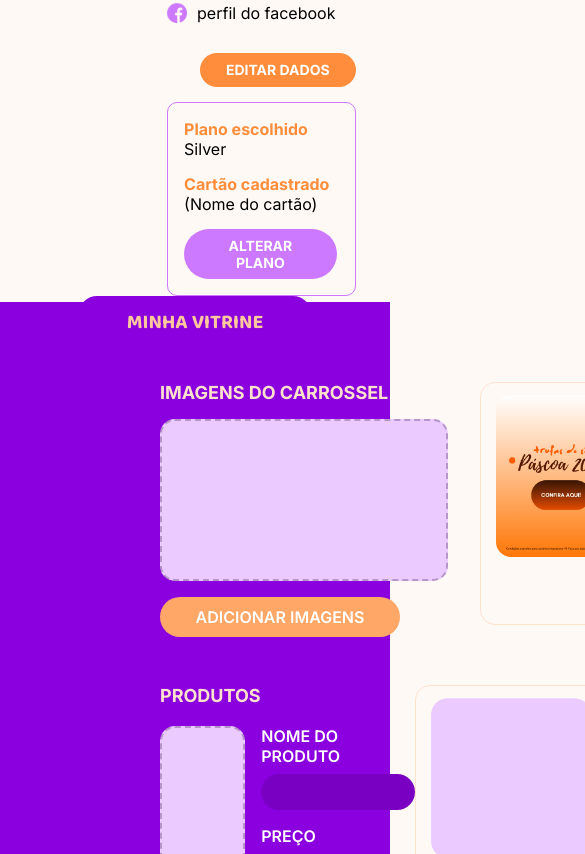
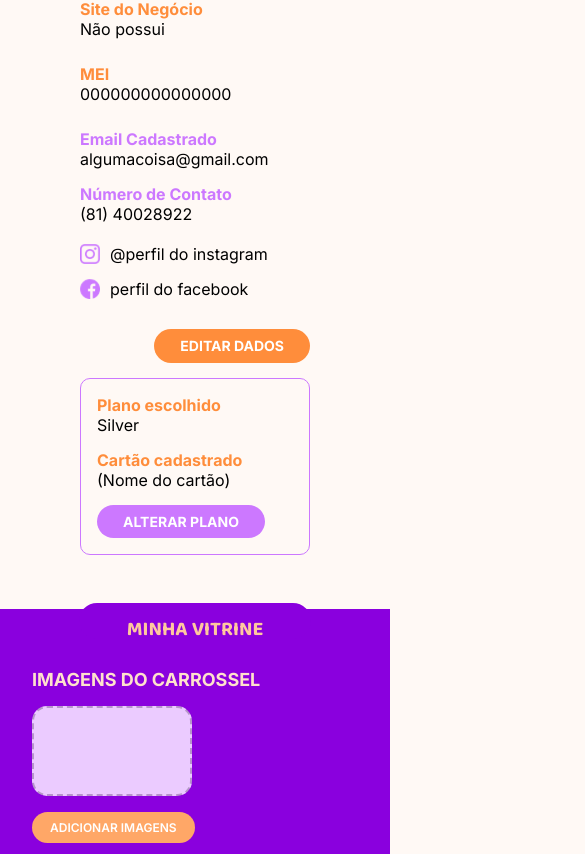
Before and after one commit to Rarissak/impulsione-ai, a React (Vite) app: page /perfilParceiro in a window 390 px wide. Shown: the part 1146-2000 px from the top of the page, 585 px wide, since content can reach past the window. Built offline with nearby package versions, Linux system fonts and the light colour scheme.

Commit message:
edit feat: responsivo do perfil parceiro

```diff
--- a/src/pages/Parceiro/perfilParceiro/index.jsx
+++ b/src/pages/Parceiro/perfilParceiro/index.jsx
@@ -81,7 +81,9 @@ function PerfilParceiro(){
                         <p>Clique aqui para ver algumas dicas do SEBRAE de como impulsionar seu negócio.</p>
                     </a>
                 </div>
-                <MeusDados></MeusDados>
+                <div id='dimensaoMeusDados'>
+                    <MeusDados></MeusDados>
+                </div>
             </section>
             <section id='minhaVitrine'>
                 <BoxInfo title={'MINHA VITRINE'} idBox={'titleBoxRoxo'} idDivisor={'divisorRoxo'}></BoxInfo>
@@ -246,7 +248,7 @@ function ProdutoCadastrado({img, nomeProduto, preco}){
                     <img src={IconExcluir} alt='botão para excluir'/>
                 </button>
                 <button>
-                    <img src={IconEditar} alt='botão para editar'/>
+                    <img id="iconEditar" src={IconEditar} alt='botão para editar'/>
                 </button>
             </div>
         </section>
@@ -256,7 +258,7 @@ function ProdutoCadastrado({img, nomeProduto, preco}){
 function ImgCarrosselCadastrada({img}){
     return (
         <section id='imgCadastrada'>
-            <img src={img} alt="imagem do carrossel"/>
+            <img id='imgCadCarrossel' src={img} alt="imagem do carrossel"/>
             <button className='botaoExcluir'>
                 <img src={IconExcluir} alt='botão para excluir'/>
             </button>
--- a/src/pages/Parceiro/perfilParceiro/perfilParceiro.css
+++ b/src/pages/Parceiro/perfilParceiro/perfilParceiro.css
@@ -10,6 +10,7 @@ fieldset {
     display: flex;
     flex-direction: row;
     align-items: baseline;
+    gap: 5rem;
     padding: 0 10rem 0 10rem;
 
     #informacoesSessao{
@@ -69,7 +70,7 @@ fieldset {
 
     #boxEditVitrine{
         flex-direction: column !important;
-        padding: 2rem 10rem !important;
+        padding: 2rem 10rem;
         justify-content: space-between;
         width: 100%;
         gap: 3rem;
@@ -406,7 +407,7 @@ fieldset {
 
         #blocoAvaliacao{
             display: flex;
-            flex-direction: row !important;
+            flex-direction: row;
             width: 100%;
             align-items: center;
             gap: 1.5rem;
@@ -583,27 +584,501 @@ fieldset {
 
 
 
-/* --------------------------- */
+/* ---RESPONSIVO--- */
+@media screen and (max-width: 1200px){
+    /*CSS com os novos tamanhos/proporções*/
 
-/* .avaliacaoPlataforma{
+    /* Margin para manter a estrutura centralizada
+    - Colocar nas divs ou sections que possuem uma sessão
+    - Não sabe oque seria uma sessão? Falar com Keylane
+    - Caso o margin não tenha efeito ou não centralize como
+    esperado usar o padding com  as mesmas medidas. */
+    #sessaoMeusDados{
+        padding: 0 10rem;
+        margin-bottom: 3rem;
+    }
+
+    #boxEditVitrine{
+        flex-direction: column !important;
+        padding: 2rem 10rem !important;
+        justify-content: space-between;
+        width: 100%;
+        gap: 3rem;
+
+        .imagem{
+            width: 14rem !important;
+        }
+    }
+
+    #imgCadastrada {
+
+        width: 16rem;
+
+        #imgCadCarrossel{
+            width: 14rem !important;
+        }
+    }
+
+    .botaoExcluir {
+        background-color: #FF7D1E !important;
+        padding: 0.25rem !important;
+
+        img {
+            width: 1rem !important;
+        }
+    }
+
+    #addProdutos {
+        width: 50%;
+
+        .imagemProduto{
+            width: 8rem !important;
+            height: 8rem !important;
+            aspect-ratio: cover;
+        }
+
+        #campos{
+            input{
+                /* width: 12rem !important; */
+            }
+            legend{
+                font-size: 14px;
+            }
+        }
+    }
+
+    #produtoCadastrado{
+        border: 1px solid #FFE1CC;
+        padding: 0.75rem;
+        border-radius: 15px;
+        width: 10rem;
+        gap: 1rem;
+
+        #iconEditar{
+            width: 1.5rem !important;
+        }
+
+    }
+
+    #infosProduto{
+
+        img {
+            width: 8rem !important;
+            height: 8rem !important;
+            border-radius: 15px;
+        }
+
+        h4 {
+            font-weight: 500;
+            color: #ffffff;
+        }
+
+        #precoProduto {
             display: flex;
+            flex-direction: row;
+            gap: 0.25rem;
+            font-weight: 700;
         }
-  .star-icon{
-    list-style-type: none;
-    border: 1px solid #fff;
-    cursor: pointer;
-    color: #ffe500;
-    font-size: 40px;
     }
-  .star-icon::before{
-    content: "\2605";
+
+    #formDepoimento{
+        padding: 0 10rem;
     }
-  .star-icon.ativo ~ .star-icon::before{
-    content: "\2606";
+
 }
-  .avaliacao:hover .star-icon::before{
-    content: "\2605";
+
+@media screen and (max-width: 1024px){
+    /*CSS com os novos tamanhos/proporções*/
+
+    /* Margin ou padding para manter a estrutura padrão */
+    #sessaoMeusDados{
+        padding: 0rem 8rem;
     }
-  .star-icon:hover ~ .star-icon::before{
-    content: "\2606";
-  } */
+
+    #boxEditVitrine{
+        flex-direction: column !important;
+        padding: 2rem 8rem !important;
+
+        justify-content: space-between;
+        width: 100%;
+        gap: 3rem;
+    }
+
+    #formDepoimento{
+        padding: 0 8rem !important;
+    }
+
+    #tituloAreaDepoimentos {
+
+        h2 {
+            color: #FFFFFF;
+            font-size: 28px !important;
+            text-align: start;
+            padding-left: 8rem !important;
+            padding-right: 2rem;
+        }
+    }
+
+}
+
+/* Media Querie especifica para manter a estrutura */
+@media screen and (max-width: 920px){
+    /* Margin ou padding para manter a estrutura padrão */
+    #sessaoMeusDados{
+        padding: 0rem 5rem !important;
+    }
+    #boxEditVitrine{
+        flex-direction: column !important;
+        padding: 1rem 5rem !important;
+        justify-content: space-between;
+        width: 100%;
+        gap: 3rem;
+    }
+
+    #formDepoimento{
+        padding: 0 5rem !important;
+
+    }
+
+    #tituloAreaDepoimentos {
+
+        h2 {
+            color: #FFFFFF;
+            font-size: 26px !important;
+            text-align: start;
+            padding-left: 5rem !important;
+            padding-right: 2rem;
+        }
+    }
+
+
+}
+
+@media screen and (max-width: 768px){
+    /*CSS com os novos tamanhos/proporções*/
+    #sessaoMeusDados{
+        padding: 0rem 2rem;
+        flex-direction: column;
+    }
+
+    #boxEditVitrine{
+        flex-direction: column !important;
+        padding: 0.75rem 2rem !important;
+        justify-content: space-between;
+        width: 100%;
+        gap: 3rem;
+
+        .imagem{
+            width: 12rem !important;
+        }
+    }
+
+
+    #imgCadastrada {
+
+        width: 14rem;
+
+        #imgCadCarrossel{
+            width: 12rem !important;
+        }
+
+
+    }
+
+    .botaoExcluir {
+        background-color: #FF7D1E !important;
+        padding: 0.25rem;
+
+        img {
+            width: 1rem !important;
+        }
+    }
+
+    #editProdutos{
+        flex-direction: column !important;
+        gap: 2rem
+    }
+
+    #addProdutos {
+        width: 100%;
+        flex-direction: column !important;
+
+
+        #imgCamposProduto{
+            flex-direction: row;
+            align-items: center;
+            justify-content: center;
+
+        }
+
+        .imagemProduto{
+            width: 6rem !important;
+            height: 6rem !important;
+            aspect-ratio: cover;
+        }
+
+        #campos{
+            input{
+                /* width: 12rem !important; */
+            }
+            legend{
+                font-size: 14px;
+            }
+        }
+    }
+
+    #produtoCadastrado{
+        border: 1px solid #FFE1CC;
+        padding: 0.75rem;
+        border-radius: 15px;
+        width: 8rem;
+        gap: 1rem;
+
+        #iconEditar{
+            width: 1.5rem !important;
+        }
+
+    }
+
+    #infosProduto{
+
+        img {
+            width: 6rem !important;
+            height: 6rem !important;
+            border-radius: 15px;
+        }
+
+        h4 {
+            font-weight: 500;
+            color: #ffffff;
+        }
+
+        #precoProduto {
+            display: flex;
+            flex-direction: row;
+            gap: 0.25rem;
+            font-weight: 700;
+        }
+    }
+
+
+    #formDepoimento{
+        padding: 0 2rem !important;
+
+        label{
+            align-self: flex-start;
+            font-weight: 500;
+            font-size: 14px !important;
+        }
+
+        .starIcon{
+            font-size: 30px !important;
+        }
+
+        #blocoAvaliacao{
+            flex-direction: column !important;
+            align-items: flex-start !important;
+            gap: 0rem !important;
+
+            h3{
+                font-size: 14px;
+            }
+        }
+    }
+
+    #tituloAreaDepoimentos {
+
+        h2 {
+            color: #FFFFFF;
+            font-size: 24px !important;
+            text-align: start;
+            padding-left: 2rem !important;
+            padding-right: 1rem;
+        }
+    }
+}
+
+@media screen and (max-width: 560px){
+/*CSS com os novos tamanhos/proporções*/
+
+    /* Margin ou padding para manter a estrutura padrão */
+    #sessaoMeusDados{
+        padding: 0rem 2rem;
+    }
+
+    #boxEditVitrine{
+        flex-direction: column !important;
+        padding: 0.75rem 2rem !important;
+        justify-content: space-between;
+        width: 100%;
+        gap: 3rem;
+
+        #editCarrossel{
+            flex-direction: column;
+        }
+
+        .imagem{
+            width: 10rem !important;
+        }
+    }
+
+    #imgCadastrada {
+
+        width: 12rem !important;
+
+        #imgCadCarrossel{
+            width: 10rem !important;
+        }
+
+
+    }
+
+    .botaoExcluir {
+        background-color: #FF7D1E !important;
+        padding: 0.15rem;
+
+        img {
+            width: 0.75rem !important;
+        }
+    }
+
+    button[type=submit]{
+        background-color: #FFA767;
+        color: #ffffff;
+        font-weight: 600;
+        font-size: 12px !important;
+        padding: 0.35rem 1rem !important;
+        width: auto !important;
+    }
+
+    #editProdutos{
+        flex-direction: column !important;
+        gap: 2rem;
+    }
+
+    #addProdutos {
+        width: 100%;
+        flex-direction: column !important;
+
+
+        #imgCamposProduto{
+            flex-direction: row;
+            align-items: center;
+            justify-content: center;
+
+        }
+
+        .imagemProduto{
+            width: 5rem !important;
+            height: 5rem !important;
+            aspect-ratio: cover;
+        }
+
+        #campos{
+            input{
+                /* width: 12rem !important; */
+            }
+            legend{
+                font-size: 14px;
+            }
+        }
+    }
+
+    #produtoCadastrado{
+        border: 1px solid #FFE1CC;
+        padding: 0.75rem;
+        border-radius: 15px;
+        width: 6rem;
+        gap: 1rem;
+
+        #iconEditar{
+            width: 1.5rem !important;
+        }
+
+    }
+
+    #infosProduto{
+
+        img {
+            width: 5rem !important;
+            height: 5rem !important;
+            border-radius: 15px;
+        }
+
+        h4 {
+            font-size: 14px !important;
+            font-weight: 500;
+            color: #ffffff;
+        }
+
+        #precoProduto {
+            display: flex;
+            flex-direction: row;
+            gap: 0.25rem;
+            font-weight: 700;
+
+            p{
+                font-size: 12px !important;
+            }
+        }
+
+
+    }
+
+    #botoesAlterar{
+        button{
+            width: 1.5rem;
+            height: 1.75rem;
+
+            #iconEditar{
+                width: 1rem !important;
+            }
+        }
+    }
+
+    #formDepoimento{
+        padding: 0 2rem !important;
+    }
+}
+
+@media screen and (max-width: 480px){
+    /*CSS com os novos tamanhos/proporções*/
+
+
+}
+
+@media screen and (max-width: 320px){
+    /*CSS com os novos tamanhos/proporções*/
+
+    /* Margin ou padding para manter a estrutura padrão */
+    #sessaoMeusDados{
+        padding: 0rem 0.5rem;
+    }
+
+    #boxEditVitrine{
+        flex-direction: column !important;
+        padding: 0.5rem !important;
+        justify-content: space-between;
+        width: 100%;
+        gap: 3rem;
+    }
+
+    #formDepoimento{
+        padding: 0 0.5rem !important;
+    }
+
+    #tituloAreaDepoimentos {
+
+        h2 {
+            color: #FFFFFF;
+            font-size: 20px !important;
+            text-align: start;
+            padding-left: 0.5rem !important;
+            padding-right: 0.25rem;
+        }
+    }
+}
+
+@media screen and (max-width: 280px){
+/*CSS com os novos tamanhos/proporções*/
+}
```
Lines whose indentation alone changed are shown as unchanged.
